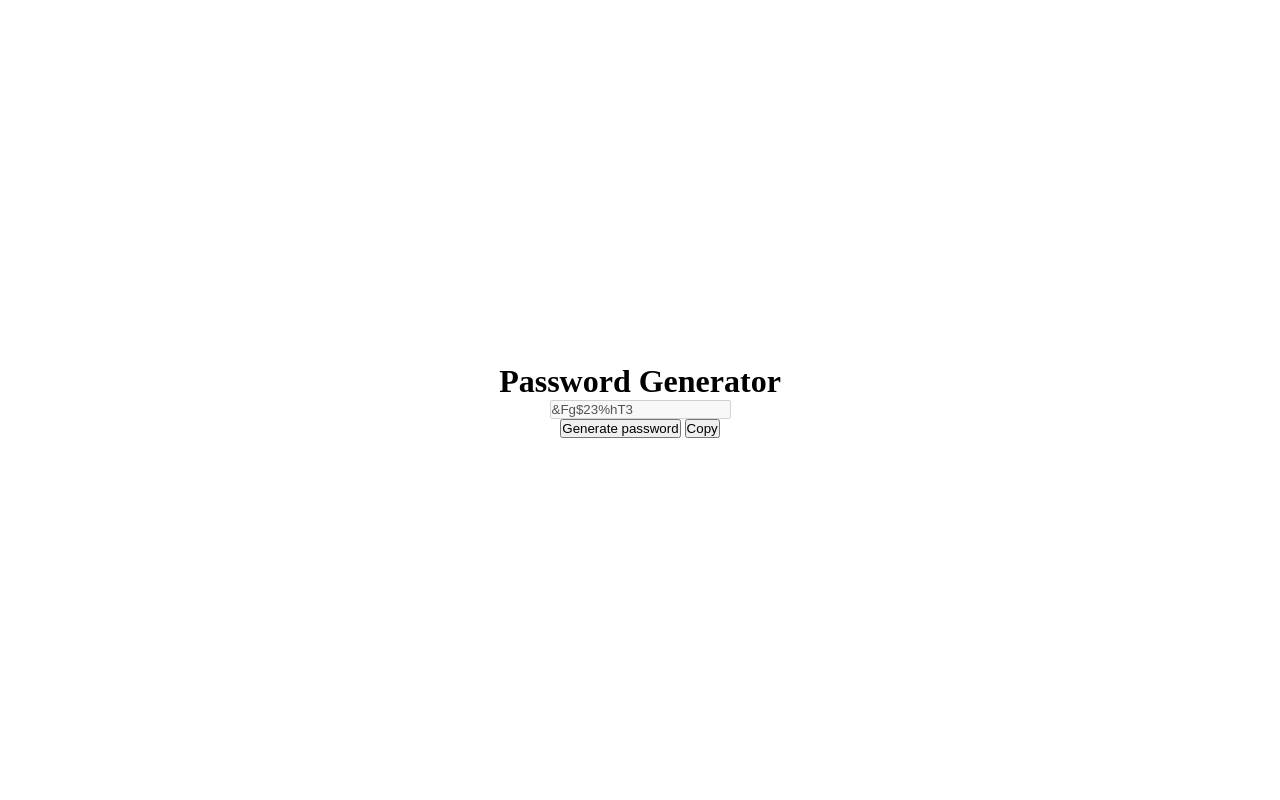
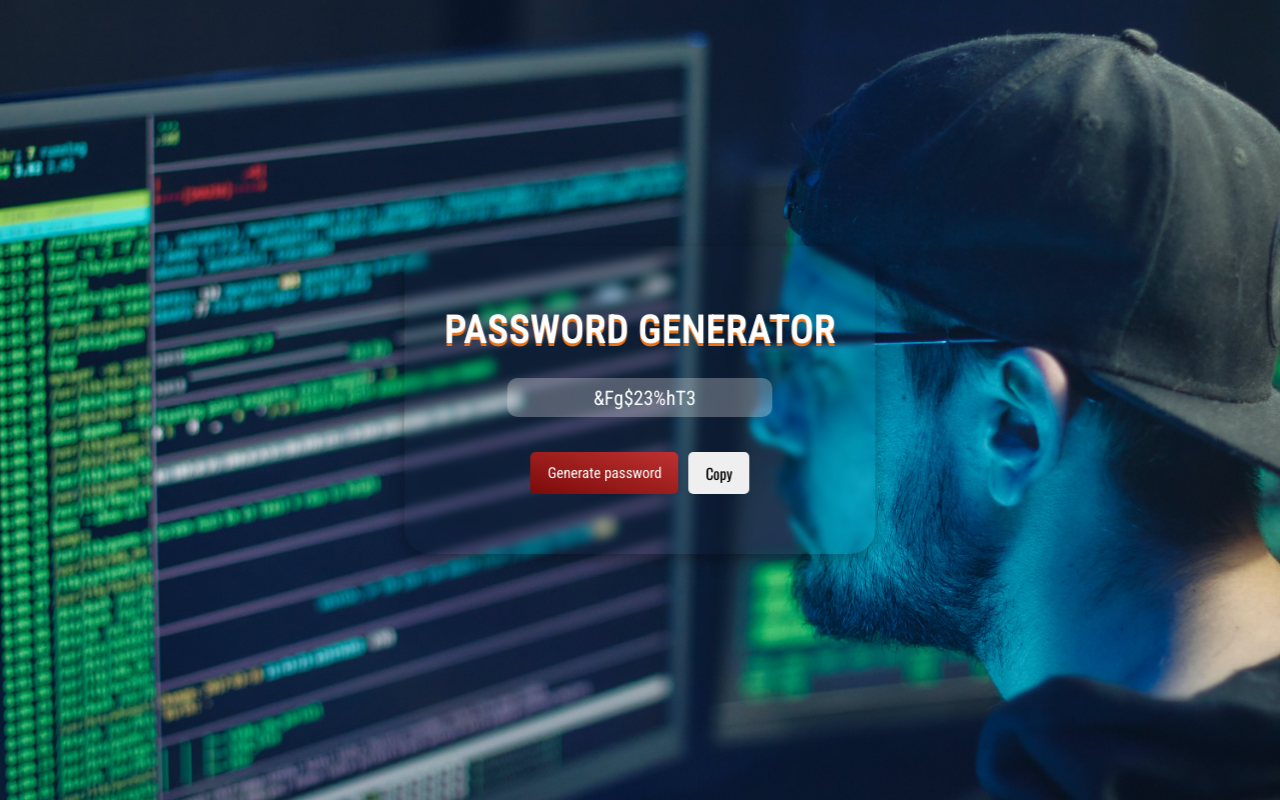
Before and after one commit to Rodro-Kumar/Password-Generator, a plain HTML site: page index.html in a window 1280 px wide. Drawn offline with nearby package versions, Linux system fonts and the light colour scheme.

Commit message:
major update

```diff
--- a/Javascript/main.js
+++ b/Javascript/main.js
@@ -7,10 +7,24 @@ const lowercase = uppercase.toLowerCase();
 const number = "1234567890";
 const specialCha = "!@#$%^&*+_.?-";
 
+const allItem = uppercase + lowercase + number + specialCha;
+const passwordLength = 10;
+
 generateBtn.addEventListener("click", function () {
   const upper = uppercase[Math.floor(Math.random() * uppercase.length)];
   const lower = lowercase[Math.floor(Math.random() * lowercase.length)];
   const num = number[Math.floor(Math.random() * number.length)];
   const special = specialCha[Math.floor(Math.random() * specialCha.length)];
-  console.log(upper + lower + special + num);
+  let password = upper + lower + special + num;
+  while (password.length <= passwordLength) {
+    password += allItem[Math.floor(Math.random() * allItem.length)];
+  }
+  input.value = password;
 });
+
+copyBtn.addEventListener("click", function () {
+  navigator.clipboard.writeText(input.value);
+  copyBtn.innerHTML = "Copied";
+  input.value = "copied";
+  input.style.color = "#FF9800";
+});
--- a/index.html
+++ b/index.html
@@ -8,7 +8,11 @@
   </head>
   <body>
     <div class="main-box">
-      <h1>Password Generator</h1>
+      <div class="tit">
+        <h1>Password Generator</h1>
+        <h2>Password Generator</h2>
+      </div>
+
       <input type="text" id="input" value="&Fg$23%hT3" disabled />
       <div class="btn">
         <button id="generate">Generate password</button>
--- a/style.css
+++ b/style.css
@@ -1,3 +1,5 @@
+@import url("https://fonts.googleapis.com/css2?family=Oswald:wght@300;400;500&family=Roboto+Condensed:wght@300;400;500;600;700;800;900&display=swap");
+
 * {
   margin: 0;
   padding: 0;
@@ -22,10 +24,149 @@ a {
   padding: 0;
 }
 
+:root {
+  --Oswald: "Oswald", sans-serif;
+  --Roboto: "Roboto Condensed", sans-serif;
+}
+
+body {
+  height: 100vh;
+  background-image: url(/2.jpg);
+  background-position: center;
+  background-repeat: no-repeat;
+  background-size: cover;
+}
+
 .main-box {
-  height: 100vh;
+  position: absolute;
+  top: 50%;
+  left: 50%;
+  transform: translate(-50%, -50%);
   justify-content: center;
   align-items: center;
   display: flex;
   flex-direction: column;
+  backdrop-filter: blur(3px);
+  padding: 60px 40px;
+  -webkit-transform: translate(-50%, -50%);
+  -moz-transform: translate(-50%, -50%);
+  -ms-transform: translate(-50%, -50%);
+  -o-transform: translate(-50%, -50%);
+  box-shadow: rgba(0, 0, 0, 0.35) 0px 5px 15px;
+  border-radius: 25px;
+  -webkit-border-radius: 25px;
+  -moz-border-radius: 25px;
+  -ms-border-radius: 25px;
+  -o-border-radius: 25px;
 }
+
+h1 {
+  color: #fff;
+  font-family: var(--Roboto);
+  font-weight: 600;
+  font-size: 40px;
+  z-index: 1;
+  text-transform: uppercase;
+}
+
+.tit {
+  position: relative;
+  padding-bottom: 25px;
+}
+
+h2 {
+  z-index: -1;
+  position: absolute;
+  top: 3px;
+  left: 0;
+  color: #ee7214;
+  font-family: var(--Roboto);
+  font-weight: 600;
+  font-size: 40px;
+  text-transform: uppercase;
+}
+
+input {
+  font-family: var(--Roboto);
+  height: 39px;
+  width: 265px;
+  padding-left: 86px;
+  border-radius: 10px;
+  -webkit-border-radius: 10px;
+  -moz-border-radius: 10px;
+  -ms-border-radius: 10px;
+  -o-border-radius: 10px;
+  color: #ffffff;
+
+  border: 0;
+  margin-bottom: 35px;
+  font-size: 20px;
+}
+
+#generate {
+  font-family: var(--Roboto);
+  padding: 10px 17px;
+  background: linear-gradient(
+    to right top,
+    #7d0a0a,
+    #8d1514,
+    #9d1f1d,
+    #ae2827,
+    #bf3131
+  );
+  color: #fff;
+  border: 0;
+  font-size: 15px;
+  border-radius: 5px;
+  -webkit-border-radius: 5px;
+  -moz-border-radius: 5px;
+  -ms-border-radius: 5px;
+  -o-border-radius: 5px;
+  transition: 0.2s;
+  cursor: pointer;
+  -webkit-transition: 0.2s;
+  -moz-transition: 0.2s;
+  -ms-transition: 0.2s;
+  -o-transition: 0.2s;
+}
+
+#generate:hover {
+  background: #fff;
+  color: #000;
+}
+
+#copy {
+  font-family: var(--Oswald);
+  padding: 10px 17px;
+  border-radius: 5px;
+  -webkit-border-radius: 5px;
+  -moz-border-radius: 5px;
+  -ms-border-radius: 5px;
+  -o-border-radius: 5px;
+  border: 0;
+  outline: 0;
+  font-size: 15px;
+  transition: all linear 0.1s;
+  -webkit-transition: all linear 0.1s;
+  -moz-transition: all linear 0.1s;
+  -ms-transition: all linear 0.1s;
+  -o-transition: all linear 0.1s;
+  cursor: pointer;
+}
+
+#copy:hover {
+  background: linear-gradient(
+    to right top,
+    #7d0a0a,
+    #8d1514,
+    #9d1f1d,
+    #ae2827,
+    #bf3131
+  );
+  color: #fff;
+}
+
+.btn {
+  display: flex;
+  column-gap: 10px;
+}
```
Also changed, not shown: 2.jpg (added), 1 other file.
